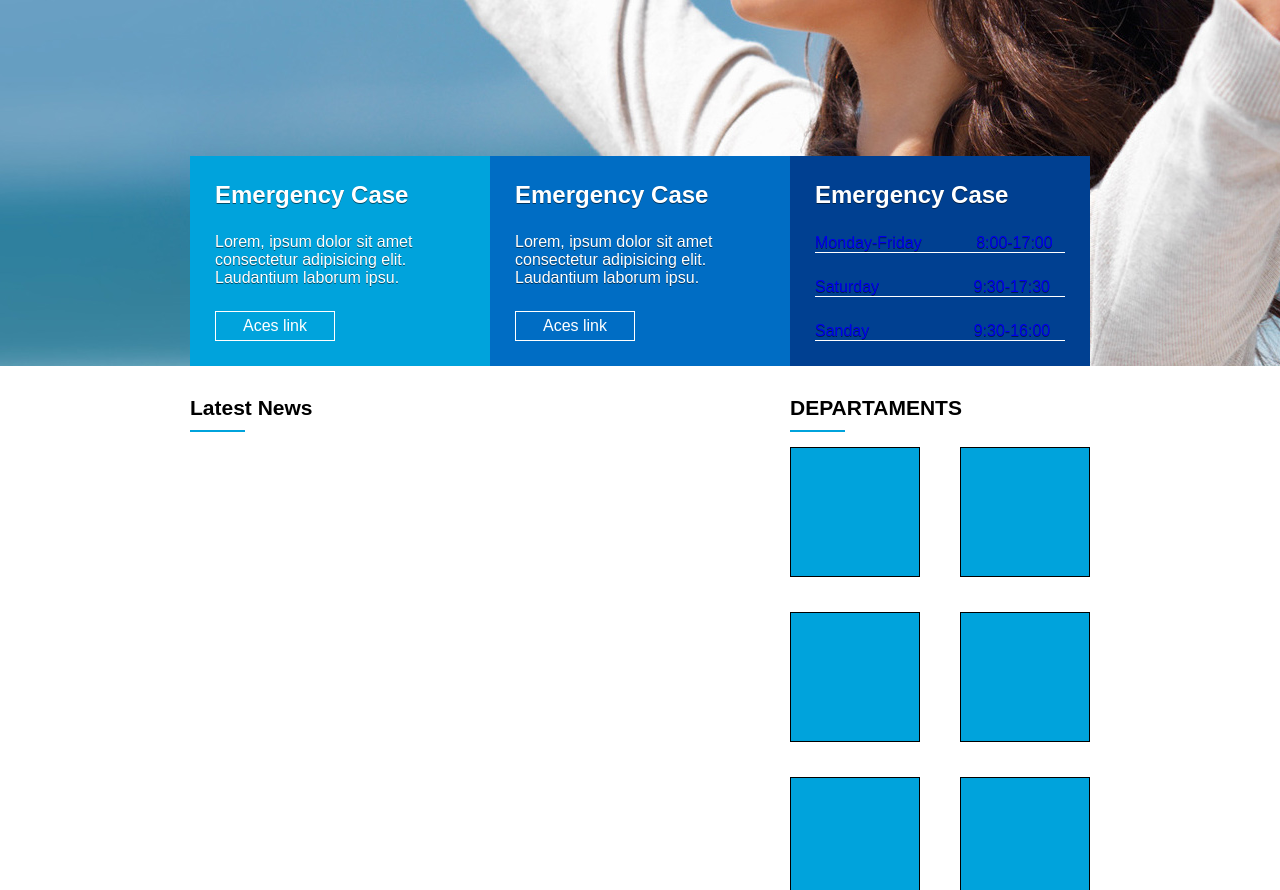
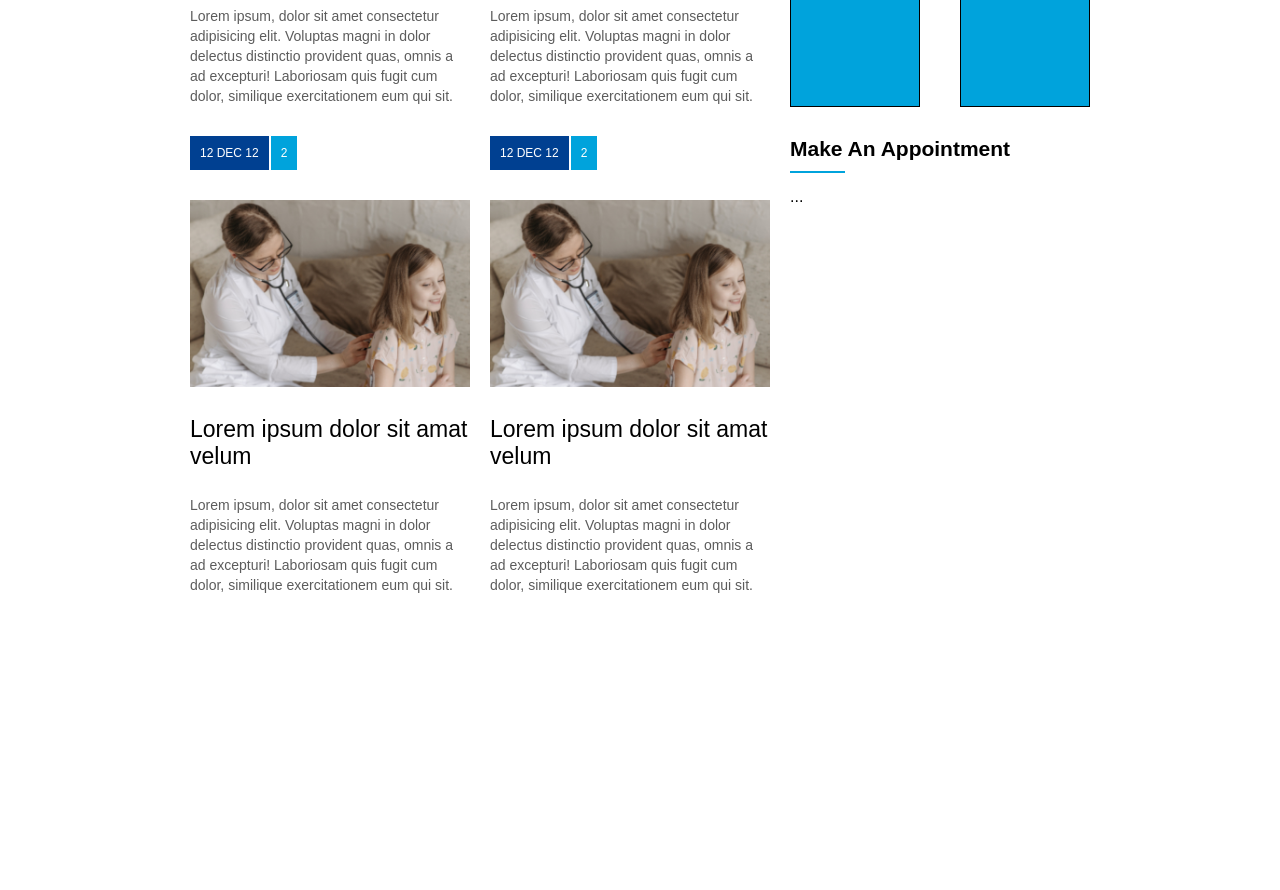
Before and after one commit to Gustavo-Amorim01/projeto-medcenter, a plain HTML site: page index.html in a window 1280 px wide. Shown: the part 424-1314 px from the top of the page. After the commit the page ends 1049 px from the top, so only its background shows below. Drawn offline with Linux system fonts and the light colour scheme.

Commit message:
Área das notícias criada

```diff
--- a/estilos/style.css
+++ b/estilos/style.css
@@ -7,20 +7,20 @@
     font-family: Arial, Helvetica, sans-serif;
 }
 
-
+body {
+    margin-top: -800px;
+}
 
 header {
     justify-content: center;
     display: flex;
     height: 120px;
-
 }
 
 .container {
     display:flex;
     justify-content: space-between;
     width: 900px;
-
 }
 
 .logo {
@@ -80,14 +80,12 @@ li > a:hover {
     max-width: 370px;
     height: 300px;
     padding-bottom: 50px;
-
 }
 
 .div_frases > h1 {
     font-size: 55px;
     color: #fff;
     text-shadow: 0px 1px 0px rgba(0, 0, 0, 0.622);
-
 }
 
 .div_frases > h2 {
@@ -101,8 +99,6 @@ li > a:hover {
     display: flex;
     background-color: green;
     height: 210px;
-
-
 }
 
 .div_options_interna{
@@ -173,7 +169,6 @@ li > a:hover {
 
 #geral {
     display: flex;
-    height: 700px;
     justify-content: center;
 }
 
@@ -213,3 +208,59 @@ li > a:hover {
     width: 130px;
     border: 1px solid black;
 }
+
+.flex {
+    display: flex;
+    flex-wrap: wrap;
+}
+
+article {
+    flex: 1;
+    min-width: 280px;
+    margin-right: 20px;
+}
+
+article a {
+    text-decoration: none;
+}
+
+article .news_data {
+    display: flex;
+}
+
+article .news_posted_at {
+    background-color: #004091;
+    color: #fff;
+    font-size: 12px;
+    padding: 10px;
+    margin-right: 2px;
+}
+
+article .news_comments {
+    background-color: #00a3dc;
+    color: #fff;
+    font-size: 12px;
+    padding: 10px;
+}
+
+article  .news_thumbnail {
+    margin-top: 30px;
+}
+
+article .news_thumbnail > img{
+    width: 100%;
+    height: auto;
+}
+
+article .news_title {
+    color: #000;
+    margin: 25px 0px;;
+    font-size: 23px;
+}
+
+article .news_resume {
+    color: #5c5c5c;
+    line-height: 20px;
+    font-size: 14px;
+    margin-bottom: 30px;
+}
--- a/index.html
+++ b/index.html
@@ -72,10 +72,87 @@
                         <div class="widget_text">Latest News</div>
                         <div class="barrinha"></div>
                     </div>
-                    <div class="widget_body">
+                    <div class="widget_body flex">
 
                         <article>
+                            <a href="#">
+                                <div class="news_data">
+                                    <div class="news_posted_at">12 DEC 12</div>
+                                    <div class="news_comments">2</div>
+                                </div>
+                                <div class="news_thumbnail">
+                                    <img src="imagens/dra.jpg" alt="Exame de uma médica em uma criança">
+                                </div>
+                                <div class="news_title">
+                                    Lorem ipsum dolor sit amat velum
+                                </div>
+                                <div class="news_resume">
+                                    <p>
+                                        Lorem ipsum, dolor sit amet consectetur adipisicing elit. Voluptas magni in dolor delectus distinctio provident quas, omnis a ad excepturi! Laboriosam quis fugit cum dolor, similique exercitationem eum qui sit.
 
+                                    </p>
+                                </div>
+                            </a>
+                        </article>
+
+                        <article>
+                            <a href="#">
+                                <div class="news_data">
+                                    <div class="news_posted_at">12 DEC 12</div>
+                                    <div class="news_comments">2</div>
+                                </div>
+                                <div class="news_thumbnail">
+                                    <img src="imagens/dra.jpg" alt="Exame de uma médica em uma criança">
+                                </div>
+                                <div class="news_title">
+                                    Lorem ipsum dolor sit amat velum
+                                </div>
+                                <div class="news_resume">
+                                    <p>
+                                        Lorem ipsum, dolor sit amet consectetur adipisicing elit. Voluptas magni in dolor delectus distinctio provident quas, omnis a ad excepturi! Laboriosam quis fugit cum dolor, similique exercitationem eum qui sit.
+                                    </p>
+                                </div>
+                            </a>
+                        </article>
+
+                        <article>
+                            <a href="#">
+                                <div class="news_data">
+                                    <div class="news_posted_at">12 DEC 12</div>
+                                    <div class="news_comments">2</div>
+                                </div>
+                                <div class="news_thumbnail">
+                                    <img src="imagens/dra.jpg" alt="Exame de uma médica em uma criança">
+                                </div>
+                                <div class="news_title">
+                                    Lorem ipsum dolor sit amat velum
+                                </div>
+                                <div class="news_resume">
+                                    <p>
+                                        Lorem ipsum, dolor sit amet consectetur adipisicing elit. Voluptas magni in dolor delectus distinctio provident quas, omnis a ad excepturi! Laboriosam quis fugit cum dolor, similique exercitationem eum qui sit.
+                                    </p>
+                                </div>
+                            </a>
+                        </article>
+
+                        <article>
+                            <a href="#">
+                                <div class="news_data">
+                                    <div class="news_posted_at">12 DEC 12</div>
+                                    <div class="news_comments">2</div>
+                                </div>
+                                <div class="news_thumbnail">
+                                    <img src="imagens/dra.jpg" alt="Exame de uma médica em uma criança">
+                                </div>
+                                <div class="news_title">
+                                    Lorem ipsum dolor sit amat velum
+                                </div>
+                                <div class="news_resume">
+                                    <p>
+                                        Lorem ipsum, dolor sit amet consectetur adipisicing elit. Voluptas magni in dolor delectus distinctio provident quas, omnis a ad excepturi! Laboriosam quis fugit cum dolor, similique exercitationem eum qui sit.
+                                    </p>
+                                </div>
+                            </a>
                         </article>
 
                     </div>
```
